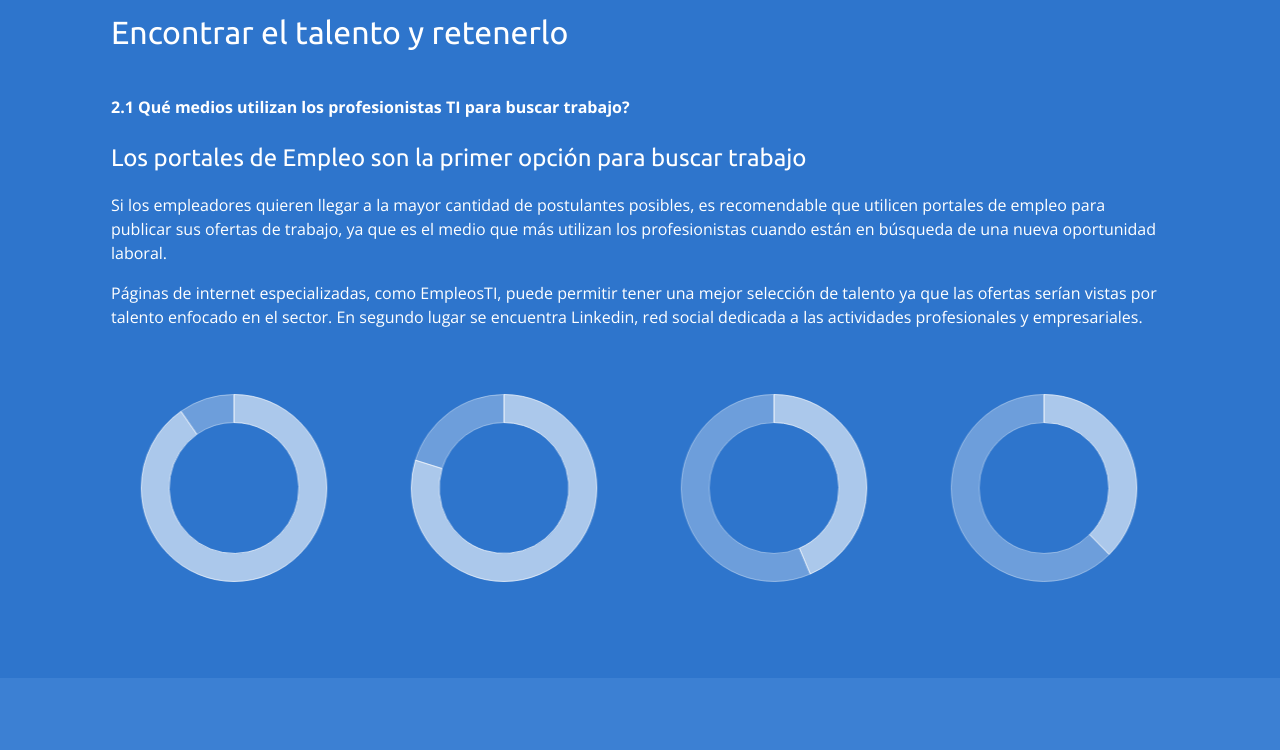
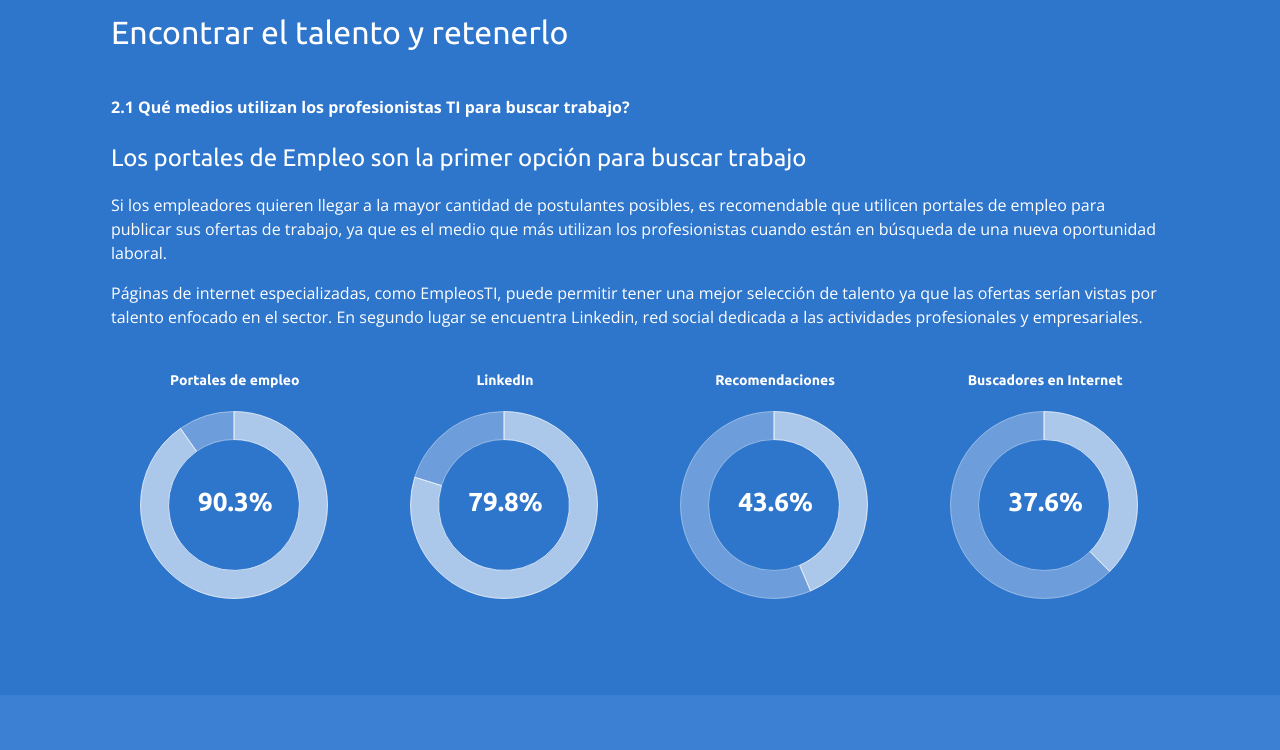
Before and after one commit to SerratoTech/Reporte-Mercado-Laboral-de-TI---WebDesign, a plain HTML site: page index.html in a window 1280 px wide. Shown: the part 5135-5885 px from the top of the page. Drawn offline with nearby package versions, Linux system fonts and the light colour scheme.

Commit message:
Charts in Section 2.1 - No.2

```diff
--- a/assets/css/sass-project/main.scss
+++ b/assets/css/sass-project/main.scss
@@ -276,16 +276,33 @@ li ol > li:before {
     }
 
     .first-row {
-      margin-bottom: 3.2 * $spaceFactor;
+      margin-bottom:  0.6 * $spaceFactor;
     }
 
     .chart-group {
 
       .chart-container {
 
-        canvas {
+        .chart-title {
+          font-family: 'Ubuntu', sans-serif;
+          font-weight: bold;
+          font-size: 14px;
+          text-align: center;
+          margin-bottom: 1.2 * $spaceFactor;
+        }
+
+        .chart-canvas-container {
           width: 246px !important;
           height: 190px !important;
+
+          .chart-percentage {
+            position: absolute;
+            margin-top: 80px;
+            margin-left: 87px;
+            font-family: 'Ubuntu', sans-serif;
+            font-size: 26px;
+            font-weight: bold;
+          }
         }
       }
     }
--- a/index.html
+++ b/index.html
@@ -198,17 +198,32 @@
         </div>
         <div class="chart-group row">
           <div class="chart-container col s3">
-            <!--<p class="chart-title">Portales de empleo</p>-->
-            <canvas id="chart-job-portals"></canvas>
+            <p class="chart-title">Portales de empleo</p>
+            <div class="chart-canvas-container">
+              <p class="chart-percentage">90.3%</p>
+              <canvas id="chart-job-portals"></canvas>
+            </div>
           </div>
           <div class="chart-container col s3">
-            <canvas id="chart-linkedin"></canvas>
+            <p class="chart-title">LinkedIn</p>
+            <div class="chart-canvas-container">
+              <p class="chart-percentage">79.8%</p>
+              <canvas id="chart-linkedin"></canvas>
+            </div>
           </div>
           <div class="chart-container col s3">
-            <canvas id="chart-recomendations"></canvas>
+            <p class="chart-title">Recomendaciones</p>
+            <div class="chart-canvas-container">
+              <p class="chart-percentage">43.6%</p>
+              <canvas id="chart-recomendations"></canvas>
+            </div>
           </div>
           <div class="chart-container col s3">
-            <canvas id="chart-search-engines-on-internet"></canvas>
+            <p class="chart-title">Buscadores en Internet</p>
+            <div class="chart-canvas-container">
+              <p class="chart-percentage">37.6%</p>
+              <canvas id="chart-search-engines-on-internet"></canvas>
+            </div>
           </div>
         </div>
       </div>
```
Also changed, not shown: assets/css/style.css, 1 other file.
